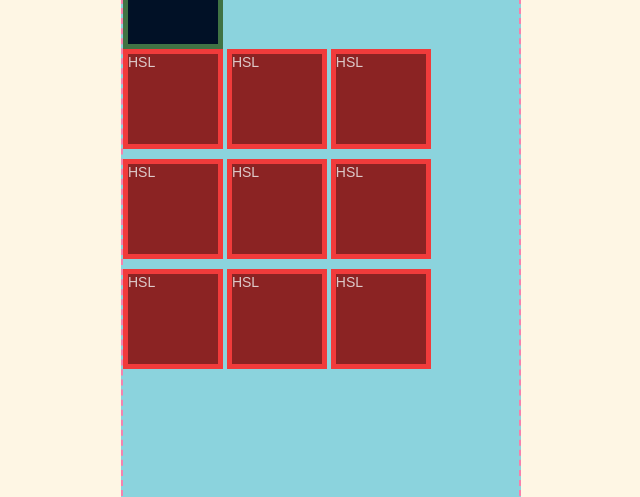
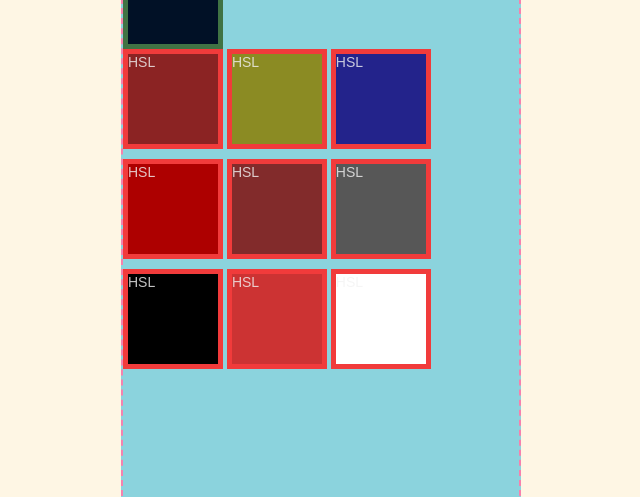
Before and after one commit to stabii1/Adv-color-and-fonts, a plain HTML site: page index.html in a window 1280 px wide. Shown: the part 303-800 px from the top of the page, without its empty margins (319-959 px from the left). Drawn offline with Linux system fonts and the light colour scheme.

Commit message:
.hue, .sat, .light

```diff
--- a/style.css
+++ b/style.css
@@ -57,35 +57,35 @@ p{
 }
 
 .hue1 {
-  background-color: ;
+  background-color: hsl(60, 60%, 34%);
 }
 
 .hue2 {
-  background-color: ;
+  background-color: hsl(240, 60%, 34%);
 }
 
 .sat1 {
-  background-color: ;
+  background-color: hsl(0, 100%, 34%);
 }
 
 .sat2 {
-  background-color: ;
+  background-color: hsl(0, 50%, 34%);
 }
 
 .sat3 {
-  background-color: ;
+  background-color: hsl(0, 0%, 34%);
 }
 
 .light1{
-  background-color: ;
+  background-color: hsl(0, 60%, 0%);
 }
 
 .light2{
-  background-color: ;
+  background-color: hsl(0, 60%, 50%);
 }
 
 .light3{
-  background-color: ;
+  background-color: hsl(0, 60%, 100%);
 }
 
 .row {
```
